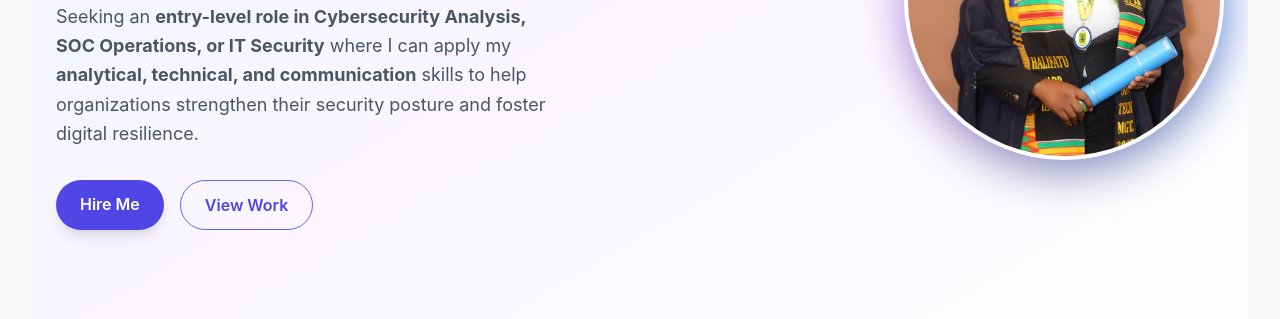
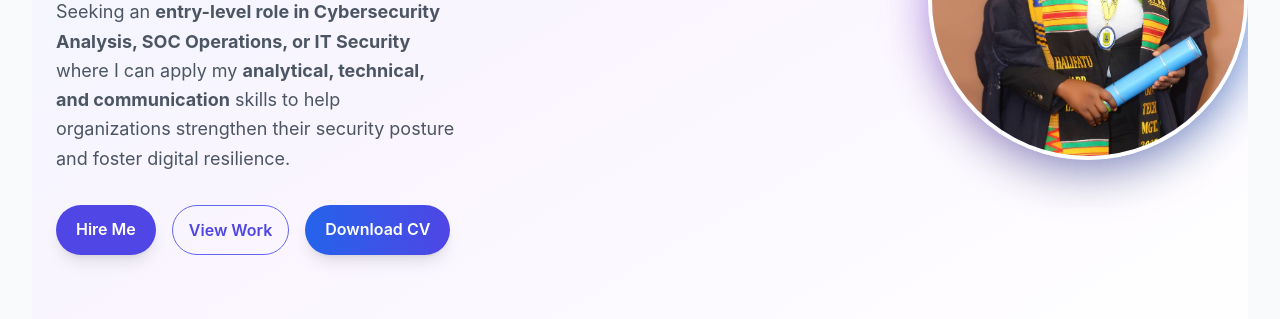
Before and after one commit to Halifa-tu/Profile, a plain HTML site: page index.html in a window 1280 px wide. Shown: the part 481-800 px from the top of the page. Drawn offline with nearby package versions, Linux system fonts and the light colour scheme.

Commit message:
Add files via upload

```diff
--- a/index.html
+++ b/index.html
@@ -98,6 +98,7 @@
                 <a href="#skills" class="block py-2 rounded-md hover:bg-gray-100 transition duration-200">Skills and GRC</a>
                 <a href="#projects" class="block py-2 rounded-md hover:bg-gray-100 transition duration-200">Experience</a>
                 <a href="#contact" class="block py-2 rounded-md bg-accent-coral text-white hover:bg-accent-hover transition duration-200">Get In Touch</a>
+
             </nav>
         </div>
     </header>
@@ -119,9 +120,7 @@
 
     <!-- Text Content -->
     <div class="order-2 md:order-1 text-center md:text-left">
-      <p class="font-semibold uppercase tracking-widest text-sm text-indigo-600 mb-4 animate-fadeIn">
-        CYBERSECURITY • PUBLIC SPEAKING • IT MANAGEMENT
-      </p>
+      <p class="font-semibold uppercase tracking-widest text-sm text-indigo-600 mb-4 animate-fadeIn"> CYBERSECURITY • PUBLIC SPEAKING • IT MANAGEMENT </p>
 
       <h1 class="text-5xl sm:text-6xl font-extrabold text-gray-900 leading-tight mb-4 animate-slideUp">
         I'm <span class="text-transparent bg-clip-text bg-gradient-to-r from-indigo-500 via-purple-500 to-pink-500">Halifatu Farr Yakubu</span>.
@@ -138,12 +137,17 @@
       </p>
 
       <div class="flex justify-center md:justify-start space-x-4 animate-fadeIn delay-400">
-        <a href="#contact" class="px-6 py-3 bg-indigo-600 text-white font-semibold rounded-full shadow-lg hover:bg-indigo-700 hover:scale-105 transition-transform duration-300">
+        <a href="#contact" class="px-5 py-3 bg-indigo-600 text-white font-semibold rounded-full shadow-lg hover:bg-indigo-700 hover:scale-105 transition-transform duration-300">
           Hire Me
         </a>
-        <a href="#projects" class="px-6 py-3 border border-indigo-500 text-indigo-600 font-semibold rounded-full hover:bg-indigo-50 hover:scale-105 transition-transform duration-300">
+        <a href="#projects" class="px-4 py-3 border border-indigo-500 text-indigo-600 font-semibold rounded-full hover:bg-indigo-50 hover:scale-105 transition-transform duration-300">
           View Work
         </a>
+       <a href="HALIFA'S RESUME.pdf" download class="px-5 py-3 bg-gradient-to-r from-blue-600 to-indigo-600 text-white font-semibold rounded-full shadow-lg hover:from-blue-700 hover:to-indigo-700 transition duration-300">
+    Download CV
+  </a>
+</div>
+
       </div>
     </div>
 
@@ -482,6 +486,12 @@ typeEffect();
       <span>Email Me</span>
     </a>
 
+      <!-- my cv -->
+      </a>
+   <a href="HALIFA'S RESUME.pdf" download class="px-5 py-3 bg-gradient-to-r from-blue-600 to-indigo-600 text-white font-semibold rounded-full shadow-lg hover:from-blue-700 hover:to-indigo-700 transition duration-300">
+    Download my CV
+  </a>
+
     <!-- WhatsApp -->
     <a href="https://wa.me/233551217600?text=Hello%20Halifatu,%20I%20saw%20your%20portfolio%20and%20would%20like%20to%20connect."
        target="_blank"
@@ -492,6 +502,10 @@ typeEffect();
       </svg>
       <span>WhatsApp Me</span>
     </a>
+
+  <a href="MENTOR/index.html" download class="px-5 py-3 bg-gradient-to-r from-blue-600 to-indigo-600 text-white font-semibold rounded-full shadow-lg hover:from-blue-700 hover:to-indigo-700 transition duration-300">
+    Try my IT support chatbot
+  </a>
   </div>
 
   <!-- LinkedIn -->
@@ -499,7 +513,6 @@ typeEffect();
      target="_blank"
      class="text-subtle-text hover:text-accent-coral transition duration-300 mt-6 text-sm font-medium">
     Connect on LinkedIn
-  </a>
 </section>
 
 
```
